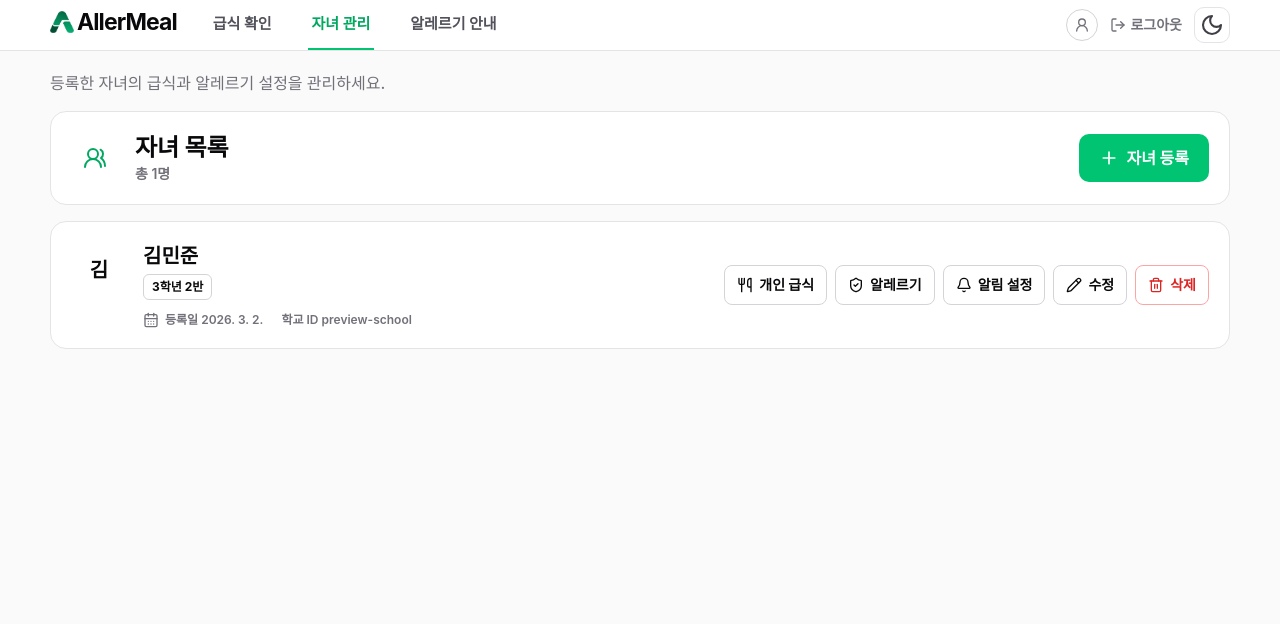
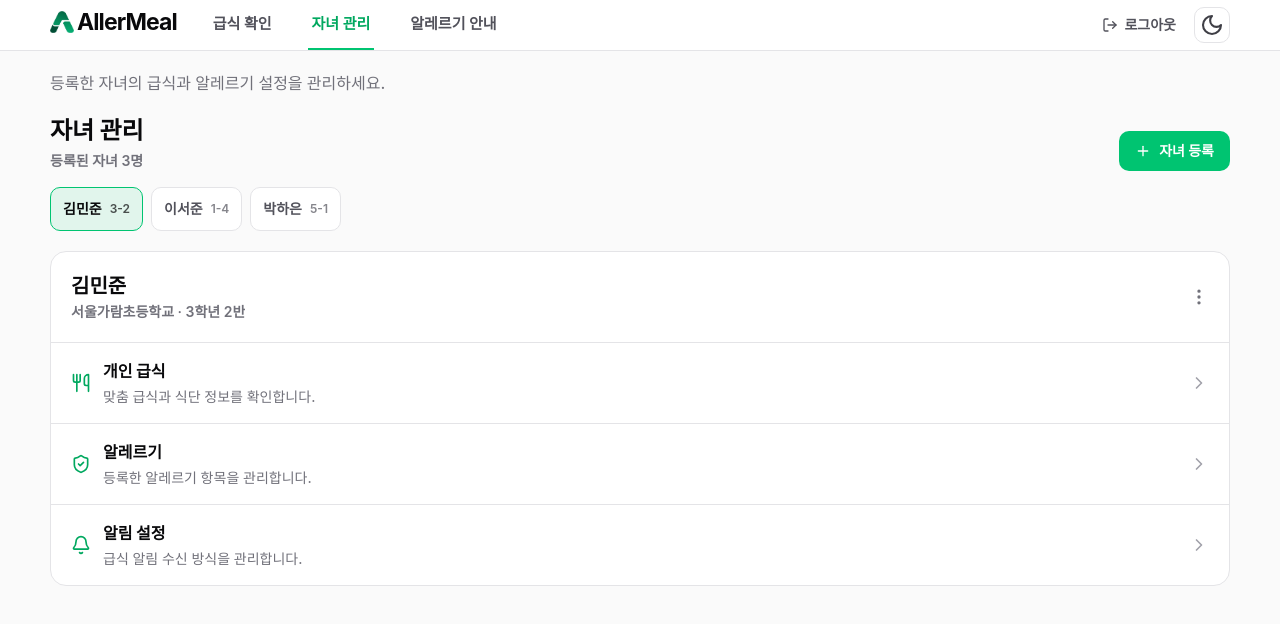
Before and after one commit to wowddok99/aller-meal-fe, a Next.js app: page /children in a window 1280 px wide. Shown: the top 624 px of the page. Built offline with nearby package versions, Linux system fonts and the light colour scheme; a web font is replaced by a local one.

Commit message:
feat: 자녀 관리 화면 UX 개선
다중 자녀 선택, 학교 정보, 설정 메뉴 상호작용을 정리하고 자녀 목록 화면을 완료 처리한다.

```diff
--- a/src/app/globals.css
+++ b/src/app/globals.css
@@ -19,6 +19,7 @@
 
 html {
   min-width: 320px;
+  overflow-x: hidden;
   background: #f8fafc;
 }
 
@@ -30,6 +31,7 @@ html[data-theme="dark"] {
 body {
   margin: 0;
   min-height: 100dvh;
+  overflow-x: hidden;
   background: #f8fafc;
   color: #111827;
 }
--- a/src/components/member/children-list.tsx
+++ b/src/components/member/children-list.tsx
@@ -1,17 +1,17 @@
 "use client";
 
-import { AlertTriangle, Bell, CalendarDays, Pencil, Plus, RefreshCw, ShieldCheck, Trash2, UsersRound, Utensils } from "lucide-react";
+import { AlertTriangle, Bell, ChevronRight, MoreVertical, Pencil, Plus, RefreshCw, ShieldCheck, Trash2, UsersRound, Utensils } from "lucide-react";
 import Link from "next/link";
-import { useCallback, useEffect, useState } from "react";
-import { ChildProfile, deleteChild, getChildren, MemberApiError } from "@/lib/member-api";
-
-function formatDate(value: string) {
-  const date = new Date(value);
-  return Number.isNaN(date.getTime()) ? "-" : new Intl.DateTimeFormat("ko-KR", { dateStyle: "medium" }).format(date);
-}
+import { useCallback, useEffect, useRef, useState } from "react";
+import { ChildProfile, deleteChild, getChildren, getSchool, MemberApiError } from "@/lib/member-api";
 
 function ChildSkeleton() {
-  return <div className="animate-pulse rounded-2xl border border-zinc-200 bg-white p-6 dark:border-zinc-800 dark:bg-[#101419]"><div className="h-7 w-32 rounded bg-zinc-200 dark:bg-zinc-800" /><div className="mt-4 h-12 rounded bg-zinc-100 dark:bg-zinc-900" /></div>;
+  return (
+    <div className="animate-pulse overflow-hidden rounded-2xl border border-zinc-200 bg-white dark:border-zinc-800 dark:bg-[#101419]">
+      <div className="h-14 bg-zinc-100 dark:bg-zinc-900" />
+      <div className="space-y-3 p-5"><div className="h-5 w-36 rounded bg-zinc-200 dark:bg-zinc-800" /><div className="h-20 rounded bg-zinc-100 dark:bg-zinc-900" /><div className="h-20 rounded bg-zinc-100 dark:bg-zinc-900" /></div>
+    </div>
+  );
 }
 
 export function ChildrenList() {
@@ -22,6 +22,10 @@ export function ChildrenList() {
   const [deleting, setDeleting] = useState(false);
   const [deleteError, setDeleteError] = useState("");
   const [notice, setNotice] = useState("");
+  const [selectedChildId, setSelectedChildId] = useState<string | null>(null);
+  const [openMenuId, setOpenMenuId] = useState<string | null>(null);
+  const [schoolNames, setSchoolNames] = useState<Record<string, string>>({});
+  const menuRef = useRef<HTMLDivElement>(null);
 
   const load = useCallback(async () => {
     setLoading(true);
@@ -36,8 +40,10 @@ export function ChildrenList() {
     setDeleting(true);
     setDeleteError("");
     try {
+      const nextChildren = children.filter((item) => item.id !== target.id);
       await deleteChild(target.id);
-      setChildren((items) => items.filter((item) => item.id !== target.id));
+      setChildren(nextChildren);
+      if (selectedChildId === target.id) setSelectedChildId(nextChildren[0]?.id ?? null);
       setNotice(`${target.name} 자녀 정보를 삭제했습니다.`);
       setTarget(null);
     } catch (reason) {
@@ -46,14 +52,40 @@ export function ChildrenList() {
   }
 
   const authError = error?.status === 401 || error?.status === 403;
+  const selectedChild = children.find((child) => child.id === selectedChildId) ?? children[0] ?? null;
+
+  useEffect(() => {
+    if (!selectedChild || schoolNames[selectedChild.schoolId]) return;
+    let active = true;
+    void getSchool(selectedChild.schoolId).then((school) => {
+      if (active) setSchoolNames((current) => ({ ...current, [selectedChild.schoolId]: school.name }));
+    }).catch(() => undefined);
+    return () => { active = false; };
+  }, [selectedChild, schoolNames]);
+
+  useEffect(() => {
+    if (!openMenuId) return;
+    function closeOnOutsidePointerDown(event: PointerEvent) {
+      if (!menuRef.current?.contains(event.target as Node)) setOpenMenuId(null);
+    }
+    function closeOnEscape(event: KeyboardEvent) {
+      if (event.key === "Escape") setOpenMenuId(null);
+    }
+    document.addEventListener("pointerdown", closeOnOutsidePointerDown);
+    document.addEventListener("keydown", closeOnEscape);
+    return () => {
+      document.removeEventListener("pointerdown", closeOnOutsidePointerDown);
+      document.removeEventListener("keydown", closeOnEscape);
+    };
+  }, [openMenuId]);
 
   return (
-    <div className="mx-auto flex w-full max-w-[1220px] flex-col gap-4 px-5 pb-12 pt-5">
+    <div className="mx-auto flex min-w-0 w-full max-w-[1220px] flex-col gap-5 px-5 pb-12 pt-5">
       <p className="text-base font-medium leading-6 text-zinc-500 dark:text-zinc-400">등록한 자녀의 급식과 알레르기 설정을 관리하세요.</p>
-      <section className="flex flex-col gap-4">
-        <div className="flex flex-col justify-between gap-4 rounded-2xl border border-zinc-200 bg-white p-5 sm:flex-row sm:items-center dark:border-zinc-800 dark:bg-[#101419]">
-          <div className="flex items-center gap-4"><span className="flex h-12 w-12 items-center justify-center rounded-full bg-mint-50 text-mint-600 dark:bg-mint-950/30 dark:text-mint-400"><UsersRound /></span><div><h1 className="text-2xl font-extrabold">자녀 목록</h1><p className="text-sm font-semibold text-zinc-500">{loading ? "불러오는 중" : `총 ${children.length}명`}</p></div></div>
-          <Link href="/children/new" className="inline-flex h-12 items-center justify-center gap-2 rounded-[10px] bg-mint-500 px-5 font-extrabold text-white hover:bg-mint-600"><Plus className="h-5 w-5" />자녀 등록</Link>
+      <section className="flex min-w-0 flex-col gap-4">
+        <div className="flex flex-col justify-between gap-3 sm:flex-row sm:items-end">
+          <div><h1 className="text-2xl font-extrabold">자녀 관리</h1><p className="mt-1 text-sm font-semibold text-zinc-500 dark:text-zinc-400">{loading ? "불러오는 중" : `등록된 자녀 ${children.length}명`}</p></div>
+          <Link href="/children/new" className="inline-flex h-10 items-center justify-center gap-2 self-start rounded-[10px] bg-mint-500 px-4 text-sm font-bold text-white transition-colors hover:bg-mint-600 focus:outline-none focus-visible:ring-2 focus-visible:ring-mint-500 focus-visible:ring-offset-2 sm:self-auto dark:focus-visible:ring-offset-[#101419]"><Plus className="h-4 w-4" />자녀 등록</Link>
         </div>
 
         {notice && <div role="status" className="rounded-xl border border-mint-200 bg-mint-50 px-4 py-3 text-sm font-bold text-mint-700 dark:border-mint-900 dark:bg-mint-950/30 dark:text-mint-300">{notice}</div>}
@@ -65,22 +97,30 @@ export function ChildrenList() {
           </div>
         )}
         {!loading && !error && children.length === 0 && (
-          <div className="rounded-2xl border border-dashed border-zinc-300 bg-white p-10 text-center dark:border-zinc-700 dark:bg-[#101419]"><UsersRound className="mx-auto h-10 w-10 text-zinc-400" /><h2 className="mt-4 text-xl font-extrabold">등록된 자녀가 없어요</h2><p className="mt-2 text-sm font-medium text-zinc-500">자녀를 등록하고 개인 맞춤 급식과 알레르기 설정을 관리해 보세요.</p><Link href="/children/new" className="mt-5 inline-flex h-11 items-center rounded-[10px] border border-mint-500 px-5 font-bold text-mint-600 dark:text-mint-400">자녀 등록하기</Link></div>
+          <div className="rounded-2xl border border-dashed border-zinc-300 bg-white p-10 text-center dark:border-zinc-700 dark:bg-[#101419]"><UsersRound className="mx-auto h-10 w-10 text-zinc-400" /><h2 className="mt-4 text-xl font-extrabold">등록된 자녀가 없어요</h2><p className="mt-2 text-sm font-medium text-zinc-500 dark:text-zinc-400">자녀를 등록하고 개인 맞춤 급식과 알레르기 설정을 관리해 보세요.</p><Link href="/children/new" className="mt-5 inline-flex h-11 items-center rounded-[10px] border border-mint-500 px-5 font-bold text-mint-600 transition-colors hover:bg-mint-50 dark:text-mint-400 dark:hover:bg-mint-950/20">자녀 등록하기</Link></div>
         )}
-        {!loading && !error && children.map((child) => (
-          <article key={child.id} className="rounded-2xl border border-zinc-200 bg-white p-5 dark:border-zinc-800 dark:bg-[#101419]">
-            <div className="flex flex-col gap-5 lg:flex-row lg:items-center lg:justify-between">
-              <div className="flex min-w-0 items-start gap-4"><span className="flex h-14 w-14 shrink-0 items-center justify-center rounded-full bg-mint-50 text-xl font-extrabold text-mint-700 dark:bg-mint-950/30 dark:text-mint-300">{child.name.slice(0, 1)}</span><div className="min-w-0"><h2 className="text-xl font-extrabold">{child.name}</h2><span className="mt-1 inline-flex rounded-md border border-zinc-300 px-2 py-1 text-xs font-bold dark:border-zinc-700">{child.grade}학년 {child.classNumber}반</span><div className="mt-3 grid gap-2 text-xs font-semibold text-zinc-500 sm:grid-cols-2"><span className="flex items-center gap-1.5"><CalendarDays className="h-4 w-4" />등록일 {formatDate(child.createdAt)}</span><span className="truncate" title={child.schoolId}>학교 ID {child.schoolId}</span></div></div></div>
-              <div className="grid grid-cols-2 gap-2 sm:flex sm:flex-wrap lg:justify-end">
-                <Link href={`/children/${child.id}/meals`} className="inline-flex h-10 items-center justify-center gap-1.5 rounded-lg border border-zinc-300 px-3 text-sm font-bold dark:border-zinc-700"><Utensils className="h-4 w-4" />개인 급식</Link>
-                <Link href={`/children/${child.id}/allergens`} className="inline-flex h-10 items-center justify-center gap-1.5 rounded-lg border border-zinc-300 px-3 text-sm font-bold dark:border-zinc-700"><ShieldCheck className="h-4 w-4" />알레르기</Link>
-                <Link href={`/children/${child.id}/notification-preference`} className="inline-flex h-10 items-center justify-center gap-1.5 rounded-lg border border-zinc-300 px-3 text-sm font-bold dark:border-zinc-700"><Bell className="h-4 w-4" />알림 설정</Link>
-                <Link href={`/children/${child.id}`} className="inline-flex h-10 items-center justify-center gap-1.5 rounded-lg border border-zinc-300 px-3 text-sm font-bold dark:border-zinc-700"><Pencil className="h-4 w-4" />수정</Link>
-                <button type="button" onClick={() => { setTarget(child); setDeleteError(""); }} className="inline-flex h-10 items-center justify-center gap-1.5 rounded-lg border border-red-300 px-3 text-sm font-bold text-red-600 dark:border-red-900 dark:text-red-400"><Trash2 className="h-4 w-4" />삭제</button>
+        {!loading && !error && selectedChild && (
+          <>
+            <div aria-label="관리할 자녀 선택" className="flex gap-2 overflow-x-auto pb-1">
+              {children.map((child) => {
+                const selected = child.id === selectedChild.id;
+                return <button key={child.id} type="button" aria-pressed={selected} onClick={() => { setSelectedChildId(child.id); setOpenMenuId(null); }} className={`inline-flex h-11 shrink-0 items-center gap-2 rounded-[10px] border px-3 text-sm font-bold transition-colors focus:outline-none focus-visible:ring-2 focus-visible:ring-mint-500 ${selected ? "border-mint-500 bg-mint-500/10 text-mint-700 dark:bg-mint-950/30 dark:text-mint-300" : "border-zinc-200 bg-white text-zinc-600 hover:border-zinc-300 hover:text-zinc-950 dark:border-zinc-700 dark:bg-[#101419] dark:text-zinc-300 dark:hover:text-white"}`}>{child.name}<span className="text-xs font-semibold opacity-70">{child.grade}-{child.classNumber}</span></button>;
+              })}
+            </div>
+
+            <section aria-label={`${selectedChild.name} 자녀 관리`} className="overflow-visible rounded-2xl border border-zinc-200 bg-white dark:border-zinc-800 dark:bg-[#101419]">
+              <div className="flex items-center justify-between gap-4 border-b border-zinc-200 px-5 py-5 dark:border-zinc-800">
+                <div className="min-w-0"><h2 className="text-xl font-extrabold">{selectedChild.name}</h2><p className="mt-0.5 truncate text-sm font-semibold text-zinc-500 dark:text-zinc-400">{schoolNames[selectedChild.schoolId] ? `${schoolNames[selectedChild.schoolId]} · ` : ""}{selectedChild.grade}학년 {selectedChild.classNumber}반</p></div>
+                <div ref={menuRef} className="relative -mr-2"><button type="button" aria-label={`${selectedChild.name} 자녀 관리 메뉴`} aria-expanded={openMenuId === selectedChild.id} onClick={() => setOpenMenuId((current) => current === selectedChild.id ? null : selectedChild.id)} className="inline-flex h-9 w-9 items-center justify-center rounded-lg text-zinc-500 transition-colors hover:bg-zinc-100 hover:text-zinc-950 focus:outline-none focus-visible:ring-2 focus-visible:ring-mint-500 dark:text-zinc-400 dark:hover:bg-zinc-900 dark:hover:text-white"><MoreVertical className="h-5 w-5" aria-hidden="true" /></button>{openMenuId === selectedChild.id && <div role="menu" className="absolute right-0 top-full z-20 mt-2 w-28 rounded-xl border border-zinc-200 bg-white p-1.5 text-left shadow-lg dark:border-zinc-700 dark:bg-[#151b22]"><Link role="menuitem" href={`/children/${selectedChild.id}`} onClick={() => setOpenMenuId(null)} className="flex h-10 items-center gap-2 rounded-lg px-3 text-sm font-bold text-zinc-700 transition-colors hover:bg-zinc-100 dark:text-zinc-200 dark:hover:bg-zinc-800"><Pencil className="h-4 w-4" />수정</Link><button type="button" role="menuitem" onClick={() => { setOpenMenuId(null); setTarget(selectedChild); setDeleteError(""); }} className="flex h-10 w-full items-center gap-2 rounded-lg px-3 text-left text-sm font-bold text-red-600 transition-colors hover:bg-red-50 dark:text-red-400 dark:hover:bg-red-950/20"><Trash2 className="h-4 w-4" />삭제</button></div>}</div>
               </div>
-            </div>
-          </article>
-        ))}
+              <div className="divide-y divide-zinc-200 dark:divide-zinc-800">
+                <Link href={`/children/${selectedChild.id}/meals`} className="group flex min-h-20 items-center gap-3 px-5 py-4 transition-colors hover:bg-mint-50/70 focus:outline-none focus-visible:ring-2 focus-visible:ring-inset focus-visible:ring-mint-500 dark:hover:bg-mint-950/10"><Utensils className="h-5 w-5 shrink-0 text-mint-600 dark:text-mint-300" /><div className="min-w-0 flex-1"><h3 className="font-extrabold">개인 급식</h3><p className="mt-1 text-sm font-medium text-zinc-500 dark:text-zinc-400">맞춤 급식과 식단 정보를 확인합니다.</p></div><ChevronRight className="h-5 w-5 shrink-0 text-zinc-400 transition-transform group-hover:translate-x-0.5 group-hover:text-mint-600 dark:group-hover:text-mint-300" aria-hidden="true" /></Link>
+                <Link href={`/children/${selectedChild.id}/allergens`} className="group flex min-h-20 items-center gap-3 px-5 py-4 transition-colors hover:bg-mint-50/70 focus:outline-none focus-visible:ring-2 focus-visible:ring-inset focus-visible:ring-mint-500 dark:hover:bg-mint-950/10"><ShieldCheck className="h-5 w-5 shrink-0 text-mint-600 dark:text-mint-300" /><div className="min-w-0 flex-1"><h3 className="font-extrabold">알레르기</h3><p className="mt-1 text-sm font-medium text-zinc-500 dark:text-zinc-400">등록한 알레르기 항목을 관리합니다.</p></div><ChevronRight className="h-5 w-5 shrink-0 text-zinc-400 transition-transform group-hover:translate-x-0.5 group-hover:text-mint-600 dark:group-hover:text-mint-300" aria-hidden="true" /></Link>
+                <Link href={`/children/${selectedChild.id}/notification-preference`} className="group flex min-h-20 items-center gap-3 px-5 py-4 transition-colors hover:bg-mint-50/70 focus:outline-none focus-visible:ring-2 focus-visible:ring-inset focus-visible:ring-mint-500 dark:hover:bg-mint-950/10"><Bell className="h-5 w-5 shrink-0 text-mint-600 dark:text-mint-300" /><div className="min-w-0 flex-1"><h3 className="font-extrabold">알림 설정</h3><p className="mt-1 text-sm font-medium text-zinc-500 dark:text-zinc-400">급식 알림 수신 방식을 관리합니다.</p></div><ChevronRight className="h-5 w-5 shrink-0 text-zinc-400 transition-transform group-hover:translate-x-0.5 group-hover:text-mint-600 dark:group-hover:text-mint-300" aria-hidden="true" /></Link>
+              </div>
+            </section>
+          </>
+        )}
       </section>
 
       {target && <div className="fixed inset-0 z-50 flex items-center justify-center bg-black/60 p-5" role="presentation" onMouseDown={(event) => { if (event.target === event.currentTarget && !deleting) setTarget(null); }}><div role="dialog" aria-modal="true" aria-labelledby="delete-title" className="w-full max-w-md rounded-2xl border border-zinc-200 bg-white p-6 shadow-2xl dark:border-zinc-800 dark:bg-[#101419]"><div className="flex gap-3"><AlertTriangle className="mt-0.5 h-6 w-6 shrink-0 text-red-500" /><div><h2 id="delete-title" className="text-lg font-extrabold">자녀 정보 삭제</h2><p className="mt-2 text-sm font-medium text-zinc-500">정말 {target.name} 자녀 정보를 삭제할까요? 관련 설정도 더 이상 이용할 수 없습니다.</p></div></div>{deleteError && <p role="alert" className="mt-4 rounded-lg bg-red-50 p-3 text-sm font-bold text-red-700 dark:bg-red-950/30 dark:text-red-300">{deleteError}</p>}<div className="mt-6 flex justify-end gap-2"><button type="button" disabled={deleting} onClick={() => setTarget(null)} className="h-11 rounded-[10px] border border-zinc-300 px-5 font-bold disabled:opacity-50 dark:border-zinc-700">취소</button><button type="button" disabled={deleting} onClick={() => void confirmDelete()} className="h-11 rounded-[10px] bg-red-600 px-5 font-bold text-white disabled:opacity-50">{deleting ? "삭제 중" : "삭제"}</button></div></div></div>}
--- a/src/components/member/member-shell.tsx
+++ b/src/components/member/member-shell.tsx
@@ -1,6 +1,6 @@
 "use client";
 
-import { Info, LogOut, Menu, Search, UserRound, UsersRound, X } from "lucide-react";
+import { Info, LogOut, Menu, Search, UsersRound, X } from "lucide-react";
 import Link from "next/link";
 import { usePathname, useRouter } from "next/navigation";
 import { useEffect, useState } from "react";
@@ -33,7 +33,7 @@ export function MemberShell({ children }: { children: React.ReactNode }) {
   }
 
   return (
-    <main className="min-h-[100dvh] bg-zinc-50 text-zinc-950 dark:bg-canvas dark:text-zinc-50">
+    <main className="min-h-[100dvh] overflow-x-hidden bg-zinc-50 text-zinc-950 dark:bg-canvas dark:text-zinc-50">
       <header className="border-b border-zinc-200 bg-white dark:border-zinc-900 dark:bg-[#06080b]">
         <nav className="mx-auto flex h-[50px] w-full max-w-[1220px] items-center justify-between px-5">
           <div className="flex h-full items-center gap-8">
@@ -54,14 +54,13 @@ export function MemberShell({ children }: { children: React.ReactNode }) {
               })}
             </div>
           </div>
-          <div className="hidden items-center gap-3 md:flex">
-            <span className="flex h-8 w-8 items-center justify-center rounded-full border border-zinc-300 text-zinc-500 dark:border-zinc-700 dark:text-zinc-300"><UserRound className="h-4 w-4" /></span>
-            <button type="button" onClick={handleLogout} className="flex items-center gap-1 text-sm font-semibold text-zinc-500 hover:text-zinc-950 dark:text-zinc-300 dark:hover:text-white"><LogOut className="h-4 w-4" />로그아웃</button>
+          <div className="hidden items-center gap-2 md:flex">
+            <button type="button" onClick={handleLogout} className="inline-flex h-9 items-center gap-1.5 rounded-[10px] px-2.5 text-sm font-semibold text-zinc-600 transition-colors hover:bg-zinc-100 hover:text-zinc-950 focus:outline-none focus-visible:ring-2 focus-visible:ring-zinc-300 dark:text-zinc-300 dark:hover:bg-zinc-900 dark:hover:text-white dark:focus-visible:ring-zinc-700"><LogOut className="h-4 w-4" />로그아웃</button>
             <ThemeToggle />
           </div>
           <button type="button" onClick={() => setOpen(true)} className="inline-flex h-10 w-10 items-center justify-center rounded-[10px] text-zinc-700 focus:outline-none focus-visible:ring-2 focus-visible:ring-zinc-300 dark:text-zinc-200 dark:focus-visible:ring-zinc-700 md:hidden" aria-label="메뉴 열기" aria-expanded={open}><Menu className="h-6 w-6" /></button>
         </nav>
-        <div className={`fixed inset-0 z-50 overflow-hidden transition-[background-color,opacity] duration-200 md:hidden ${open ? "pointer-events-auto bg-black/20 opacity-100 dark:bg-black/35" : "pointer-events-none bg-transparent opacity-0"}`} aria-hidden={!open}>
+        <div className={`fixed inset-0 z-50 overflow-clip transition-[background-color,opacity] duration-200 md:hidden ${open ? "pointer-events-auto bg-black/20 opacity-100 dark:bg-black/35" : "pointer-events-none bg-transparent opacity-0"}`} aria-hidden={!open}>
           <button type="button" className="absolute inset-0 h-full w-full cursor-default" aria-label="메뉴 닫기" onClick={() => setOpen(false)} tabIndex={open ? 0 : -1} />
           <div className={`relative ml-auto h-[100dvh] w-screen bg-white transition-transform duration-300 ease-out dark:bg-[#06080b] sm:max-w-[420px] ${open ? "translate-x-0" : "translate-x-full"}`}>
             <div className="flex h-14 items-center justify-between border-b border-zinc-100 px-4 dark:border-zinc-900">
--- a/src/components/public/public-page-index.tsx
+++ b/src/components/public/public-page-index.tsx
@@ -83,10 +83,10 @@ const pageLinks = [
     id: "07",
     title: "07_07_children_list",
     label: "자녀 목록",
-    description: "등록한 자녀와 관련 설정을 관리하는 화면입니다.",
+    description: "상세 리뷰를 마치고 확정된 자녀 목록 화면입니다.",
     href: "/children",
-    status: "리뷰 필요",
-    icon: ClipboardCheck,
+    status: "완료",
+    icon: CheckCircle2,
   },
   {
     id: "08",
--- a/src/lib/member-api.ts
+++ b/src/lib/member-api.ts
@@ -21,11 +21,16 @@ export class MemberApiError extends Error {
 
 export const REVIEW_CHILD_ID = "preview";
 const now = "2026-07-13T09:00:00+09:00";
-const reviewChild: ChildProfile = { id: REVIEW_CHILD_ID, name: "김민준", grade: 3, classNumber: 2, schoolId: "preview-school", createdAt: "2026-03-02T09:00:00+09:00", updatedAt: now };
+const reviewChildren: ChildProfile[] = [
+  { id: REVIEW_CHILD_ID, name: "김민준", grade: 3, classNumber: 2, schoolId: "preview-school", createdAt: "2026-03-02T09:00:00+09:00", updatedAt: now },
+  { id: "preview-child-2", name: "이서준", grade: 1, classNumber: 4, schoolId: "preview-school", createdAt: "2026-04-14T09:00:00+09:00", updatedAt: now },
+  { id: "preview-child-3", name: "박하은", grade: 5, classNumber: 1, schoolId: "preview-school", createdAt: "2026-05-20T09:00:00+09:00", updatedAt: now },
+];
+const reviewChild = reviewChildren[0];
 const reviewSchool: School = { id: "preview-school", neisSchoolCode: "B100000658", educationOfficeCode: "B10", name: "서울가람초등학교", address: "서울특별시 마포구 월드컵북로 123", region: "서울" };
 const reviewAllergens: Allergen[] = ["난류", "우유", "메밀", "땅콩", "대두", "밀", "고등어", "게", "새우", "돼지고기", "복숭아", "토마토", "아황산류", "호두", "닭고기", "쇠고기", "오징어", "조개류", "잣"].map((name, index) => ({ code: index + 1, name }));
 
-function childFor(id: string): ChildProfile { return { ...reviewChild, id: id || REVIEW_CHILD_ID }; }
+function childFor(id: string): ChildProfile { return { ...(reviewChildren.find((child) => child.id === id) ?? reviewChild) }; }
 
 function reviewMeals(childId: string, date: string): PersonalizedMealQuery {
   return { childId, schoolId: reviewSchool.id, rangeStart: date, rangeEnd: date, collectionStatus: "COMPLETED", retryAfterSeconds: 0, pendingTargets: [], meals: [{ mealId: "review-meal", mealDate: date, mealType: "LUNCH", sourceReceivedAt: `${date}T11:30:00+09:00`, labelingStatus: "LABELED", nutritionInfo: "에너지 612 kcal · 단백질 24.1 g · 칼슘 238 mg", originInfo: "쌀·돼지고기 국내산, 고등어 노르웨이산", riskLevel: "RISKY", riskVersion: "review", items: [{ name: "현미밥", rawText: "현미밥", displayOrder: 1, labelingStatus: "LABELED", riskLevel: "SAFE", matchedAllergenCodes: [] }, { name: "된장국", rawText: "두부된장국(5.6)", displayOrder: 2, labelingStatus: "LABELED", riskLevel: "RISKY", matchedAllergenCodes: [5, 6] }, { name: "고등어구이", rawText: "고등어구이(7)", displayOrder: 3, labelingStatus: "LABELED", riskLevel: "RISKY", matchedAllergenCodes: [7] }, { name: "배추김치", rawText: "배추김치", displayOrder: 4, labelingStatus: "LABELED", riskLevel: "SAFE", matchedAllergenCodes: [] }] }] };
@@ -41,7 +46,7 @@ function reviewNotifications(page: number, pageSize: number): NotificationHistor
   return { notifications: notifications.slice(start, start + pageSize), page, pageSize, totalCount: notifications.length };
 }
 
-export async function getChildren(): Promise<ChildProfile[]> { return [reviewChild]; }
+export async function getChildren(): Promise<ChildProfile[]> { return reviewChildren.map((child) => ({ ...child })); }
 export async function getChild(childId: string): Promise<ChildProfile> { return childFor(childId); }
 export async function getSchool(schoolId: string): Promise<School> { return { ...reviewSchool, id: schoolId || reviewSchool.id }; }
 export async function getAllergens(review = false): Promise<Allergen[]> { void review; return reviewAllergens; }
```
